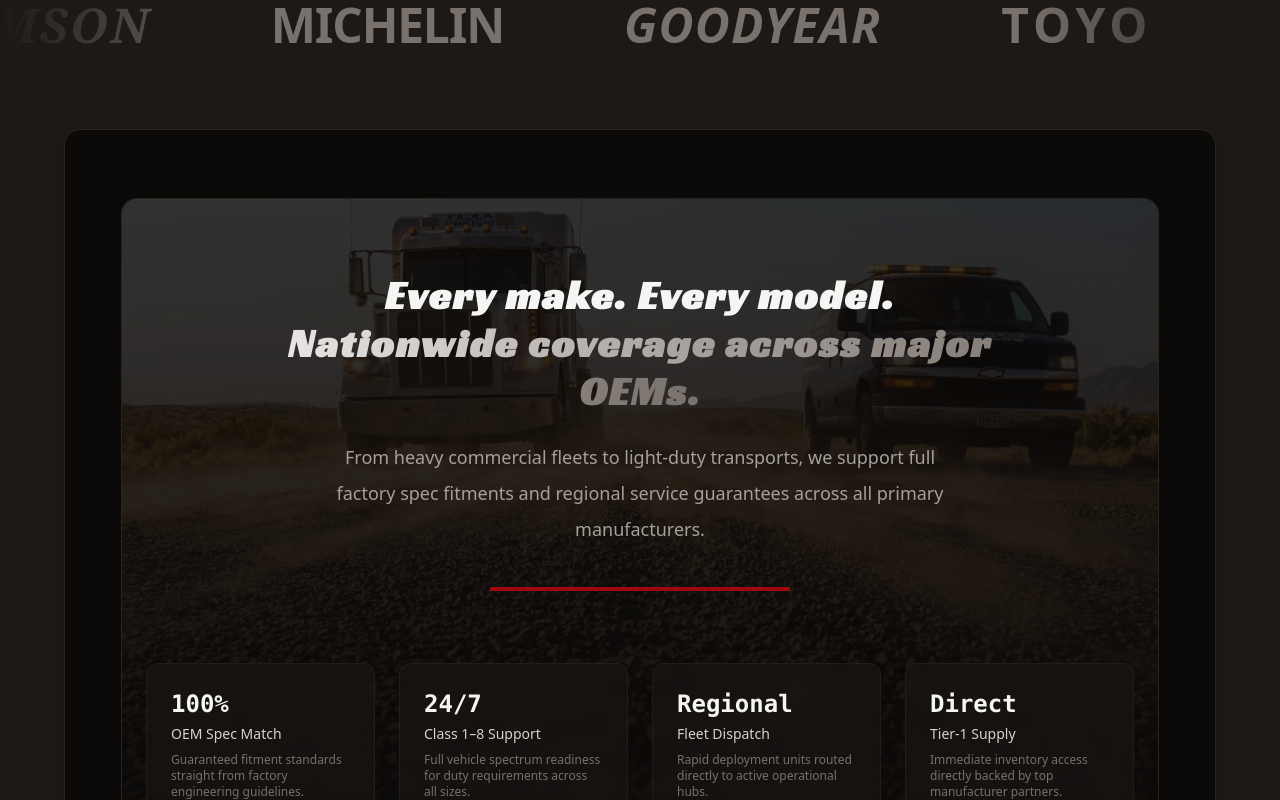
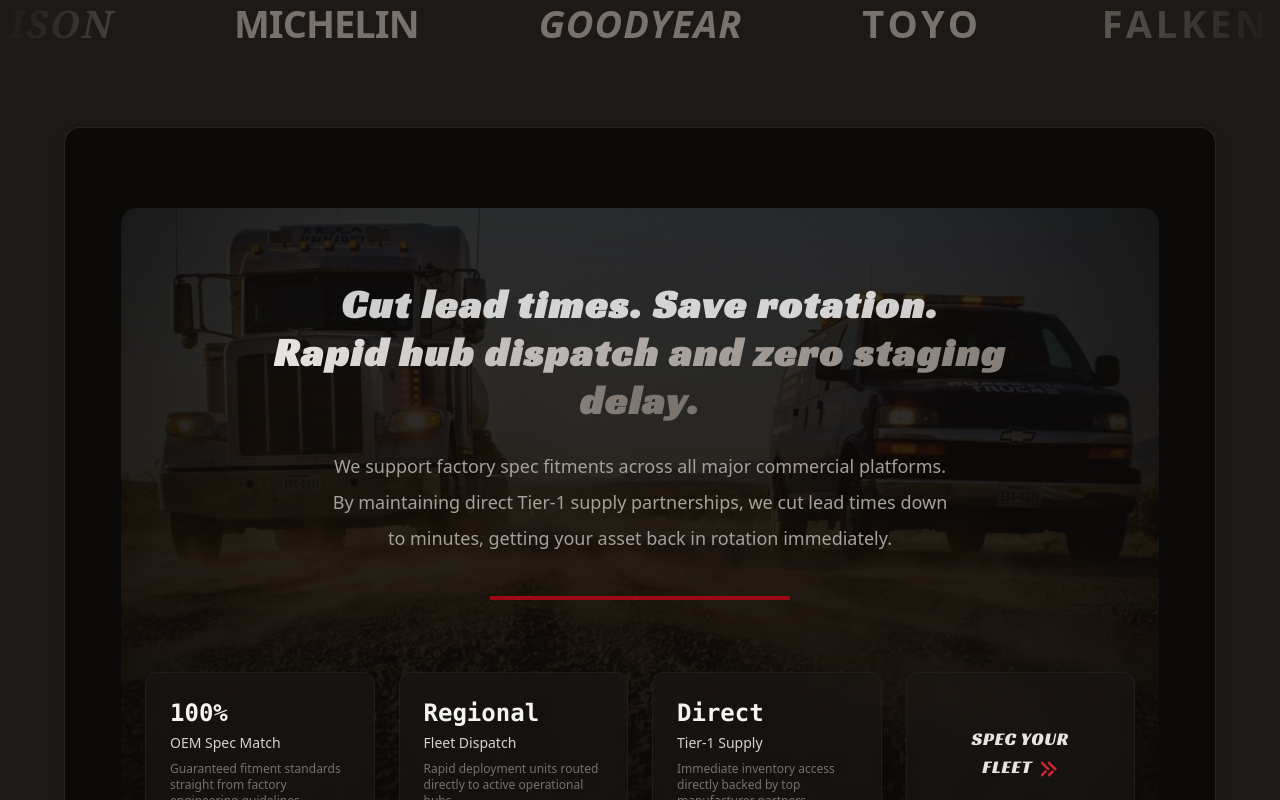
Before and after one commit to mj-codices/seventh-gear-tire, a Next.js app: page / in a window 1280 px wide. Shown: the part 1860-2660 px from the top of the page. Built offline with nearby package versions, Linux system fonts and the light colour scheme; a web font is replaced by a local one.

Commit message:
Added edited marquee image to marque component Edited components across app Added link, updated styles and finished responsiveness on brand marquee

```diff
--- a/app/components/brands/BrandMarquee.tsx
+++ b/app/components/brands/BrandMarquee.tsx
@@ -2,6 +2,7 @@
 import Image from "next/image";
 import Link from "next/link";
 import { motion } from "framer-motion";
+import Chevrons from "../ui/Chevrons";
 
 // Sample tire brands to populate the loop
 const brands = [
@@ -40,7 +41,7 @@ export default function BrandMarquee() {
             {brands.map((brand, idx) => (
               <span
                 key={`track1-${idx}`}
-                className={`${brand.style} text-3xl sm:text-4xl md:text-5xl text-stone-500 select-none`}
+                className={`${brand.style} text-3xl sm:text-[38px] text-stone-500 select-none`}
               >
                 {brand.name}
               </span>
@@ -55,7 +56,7 @@ export default function BrandMarquee() {
             {brands.map((brand, idx) => (
               <span
                 key={`track2-${idx}`}
-                className={`${brand.style} text-3xl sm:text-4xl md:text-5xl text-stone-500`}
+                className={`${brand.style} text-3xl sm:text-[38px] text-stone-500`}
               >
                 {brand.name}
               </span>
@@ -64,42 +65,45 @@ export default function BrandMarquee() {
         </motion.div>
       </div>
 
-      <div className="relative mx-auto mt-13 sm:mt-25 md:mt-20 w-[calc(100%-4rem)] sm:w-[calc(100%-6rem)] md:w-[calc(100%-8rem)] rounded-2xl bg-stone-950 px-6 pt-9 sm:pt-15 md:pt-12 pb-12 sm:pb-20 md:pb-20 border-1 border-stone-700/50 drop-shadow-xl lg:drop-shadow-3xl">
+      <div className="relative mx-auto mt-13 sm:mt-25 md:mt-20 w-[calc(100%-4rem)] sm:w-[calc(100%-6rem)] md:w-[calc(100%-8rem)] rounded-2xl bg-stone-950 px-6 pt-3 md:pt-15 pb-12 sm:pb-20 md:pb-20 border-1 border-stone-700/50 drop-shadow-xl lg:drop-shadow-3xl">
         {/* Inner Card Container (added overflow-hidden for rounded corner clipping) */}
-        <div className="relative mx-auto mt-13 sm:mt-25 md:mt-5 w-[calc(100%-4rem)] sm:w-[calc(100%-6rem)] md:w-[calc(100%-4rem)] rounded-2xl bg-stone-950 px-6 pt-9 sm:pt-15 md:pt-18 pb-12 sm:pb-20 md:pb-15 border border-stone-700/50 drop-shadow-xl lg:drop-shadow-3xl overflow-hidden">
+        <div className="relative mx-auto mt-13 sm:mt-25 md:mt-5 w-[calc(100%-4rem)] sm:w-[calc(100%-6rem)] md:w-[calc(100%-4rem)] rounded-2xl bg-stone-950 px-6 pt-9 sm:pt-15 md:pt-18 pb-12 sm:pb-20 md:pb-15 drop-shadow-xl lg:drop-shadow-3xl overflow-hidden">
           {/* Background Image Layer */}
           <div className="absolute inset-0 pointer-events-none z-0">
             <Image
-              src="/marquee.png"
+              src="/marquee.jpeg"
               alt=""
               fill
-              className="object-cover object-bottom opacity-20 mix-blend-luminosity" // Swapped object-center to object-bottom
+              className="object-cover object-[center_50%] opacity-20 mix-blend-luminosity" // Swapped object-center to object-bottom
               priority={false}
+              loading="eager"
             />
             {/* Gradient Overlay to ensure readable contrast on top of the image */}
-            <div className="absolute inset-0 bg-gradient-to-t from-stone-950 via-stone-950/50 to-stone-950/10" />
+            <div className="absolute inset-0 bg-gradient-to-t from-stone-950 via-stone-950/40 to-stone-800/10" />
           </div>
 
           {/* Content Wrapper (placed z-10 above background image) */}
           <div className="relative z-10">
             {/* Header Block */}
-            <div className="flex flex-col items-center text-center max-w-3xl mx-auto">
-              <h2 className="font-display text-3xl sm:text-[40px] font-bold text-stone-100 leading-12 tracking-wider">
-                Every make. Every model. <br className="hidden sm:inline" />
+            <div className="flex flex-col items-center text-center max-w-3xl mx-auto max-[500px]:hidden">
+              <h2 className="font-display text-3xl sm:text-[40px] font-bold text-white/80 leading-12 tracking-wider">
+                Cut lead times. Save rotation.{" "}
+                <br className="hidden sm:inline" />
                 <span className="bg-gradient-to-r from-stone-200 via-stone-400 to-stone-500 bg-clip-text text-transparent">
-                  Nationwide coverage across major OEMs.
+                  Rapid hub dispatch and zero staging delay.
                 </span>
               </h2>
 
               <p className="px-6 mt-6 text-base sm:text-lg text-stone-400 max-w-2xl font-normal leading-9">
-                From heavy commercial fleets to light-duty transports, we
-                support full factory spec fitments and regional service
-                guarantees across all primary manufacturers.
+                We support factory spec fitments across all major commercial
+                platforms. By maintaining direct Tier-1 supply partnerships, we
+                cut lead times down to minutes, getting your asset back in
+                rotation immediately.
               </p>
             </div>
 
             {/* Feature Grid Divider */}
-            <div className="mx-auto w-[300px] border-2 max-w-md h-px my-10 sm:mb-18 sm:mt-10 border-red-800" />
+            <div className="mx-auto w-[300px] border-2 max-w-md h-px my-10 sm:mb-18 sm:mt-10 border-red-800 max-[500px]:hidden" />
 
             {/* Feature Grid */}
             <div className="grid grid-cols-1 sm:grid-cols-2 lg:grid-cols-4 gap-4 sm:gap-6">
@@ -113,19 +117,6 @@ export default function BrandMarquee() {
                 <p className="text-xs text-stone-500 mt-2">
                   Guaranteed fitment standards straight from factory engineering
                   guidelines.
-                </p>
-              </div>
-
-              <div className="p-5 sm:p-6 rounded-xl bg-stone-900/50 border border-stone-800/60 backdrop-blur-sm">
-                <p className="text-2xl font-semibold text-stone-100 font-mono">
-                  24/7
-                </p>
-                <p className="text-sm font-medium text-stone-300 mt-1">
-                  Class 1–8 Support
-                </p>
-                <p className="text-xs text-stone-500 mt-2">
-                  Full vehicle spectrum readiness for duty requirements across
-                  all sizes.
                 </p>
               </div>
 
@@ -154,6 +145,21 @@ export default function BrandMarquee() {
                   partners.
                 </p>
               </div>
+
+              {/* 4th Card Link Wrapper */}
+              <Link href="/contact" className="block h-full w-full">
+                <div className="group h-full w-full p-5 sm:p-6 rounded-xl bg-stone-900/50 hover:bg-stone-900/70 border border-stone-800/60 hover:border-stone-800 backdrop-blur-sm transition-all duration-300 cursor-pointer flex flex-col items-center justify-center text-center">
+                  <p className="font-display tracking-wider uppercase text-stone-200 group-hover:text-white transition-colors text-base sm:text-lg">
+                    Spec your <br className="hidden md:inline" />
+                    <span className="inline-flex items-center gap-1.5">
+                      fleet
+                      <span className="transform translate-y-0.5 group-hover:translate-x-1.5 transition-transform duration-500 ease-in-out text-amber-400">
+                        <Chevrons />
+                      </span>
+                    </span>
+                  </p>
+                </div>
+              </Link>
             </div>
           </div>
         </div>
--- a/app/components/contact/Step4ContactLocation.tsx
+++ b/app/components/contact/Step4ContactLocation.tsx
@@ -212,7 +212,7 @@ export function Step4ContactLocation({
         <button
           type="submit"
           disabled={isSubmitting}
-          className="w-full py-4 px-6 bg-red-800 hover:bg-red-600 active:bg-red-900 active:scale-[0.97] text-white font-display font-bold text-sm sm:text-base uppercase tracking-wider rounded-lg shadow-lg shadow-red-950/30 hover:shadow-red-900/50 transition-all duration-150 flex items-center justify-center gap-2 group cursor-pointer disabled:opacity-50 disabled:cursor-not-allowed disabled:active:scale-100 disabled:active:bg-red-800"
+          className="w-full py-4 px-6 bg-red-800 active:bg-red-900 active:scale-[0.97] text-white font-display font-bold text-sm sm:text-base uppercase tracking-wider rounded-lg shadow-lg shadow-red-950/30 flex items-center justify-center gap-2 group cursor-pointer disabled:opacity-50 disabled:cursor-not-allowed disabled:active:scale-100 disabled:active:bg-red-800"
         >
           <span>
             {isSubmitting ? "Submitting Request..." : submitButtonText}
--- a/app/components/navbar/Navbar.tsx
+++ b/app/components/navbar/Navbar.tsx
@@ -232,10 +232,10 @@ export default function Navbar() {
                         transition={{ duration: 0.2, ease: "easeOut" }}
                         className="absolute top-[calc(100%-9px)] left-0 w-72 pt-15 z-50"
                       >
-                        <div className="w-full bg-stone-950 border border-stone-800 rounded-b-lg shadow-2xl overflow-hidden">
+                        <div className="w-full bg-stone-950 border-b-[.1rem] border-l-[.1rem] border-r-[.1rem] border-t border-stone-800 rounded-b-lg shadow-2xl overflow-hidden">
                           <Link
                             href="/services"
-                            className="group/link flex items-center gap-4 px-5 py-4.5 text-sm font-bold text-stone-300 hover:bg-stone-900/30 hover:text-white transition-colors border-b border-stone-800"
+                            className="group/link flex items-center gap-4 px-5 py-5.5 text-sm font-bold text-stone-300 hover:bg-stone-900/30 hover:text-white transition-colors border-b border-stone-800"
                           >
                             <span className="text-stone-500 group-hover/link:text-red-600 transition-colors duration-200 flex-shrink-0">
                               <svg
@@ -256,7 +256,7 @@ export default function Navbar() {
 
                           <Link
                             href="/services"
-                            className="group/link flex items-center gap-4 px-5 py-4.5 text-sm font-bold text-stone-300 hover:bg-stone-900/30 hover:text-white transition-colors"
+                            className="group/link flex items-center gap-4 px-5 py-5.5 text-sm font-bold text-stone-300 hover:bg-stone-900/30 hover:text-white transition-colors"
                           >
                             <span className="text-stone-500 group-hover/link:text-red-600 transition-colors duration-200 flex-shrink-0">
                               <svg
--- a/app/components/services/ServicesSection.tsx
+++ b/app/components/services/ServicesSection.tsx
@@ -22,7 +22,7 @@ export default function Services() {
               alt="Working on tire"
               fill
               sizes="(max-width: 1024px) 100vw, 520px"
-              className="object-cover brightness-110"
+              className="object-cover opacity-90"
             />
           </div>
 
@@ -45,7 +45,7 @@ export default function Services() {
           {/* 4. The Bottom-Left Geometric Slab SVG */}
           <div className="absolute bottom-2 sm:bottom-0.5 left-0 sm:-left-5 lg:-left-3.5 text-red-800 -translate-x-4 pointer-events-none">
             <svg
-              className="w-60 sm:w-85 md:w-95 lg:w-70 h-6.5 sm:h-10"
+              className="w-60 sm:w-85 md:w-95 lg:w-80 h-6.5 sm:h-10"
               viewBox="0 0 320 32"
               fill="none"
               xmlns="http://www.w3.org/2000/svg"
```
Also changed, not shown: public/marquee.jpeg (added), public/marquee.png (deleted).
